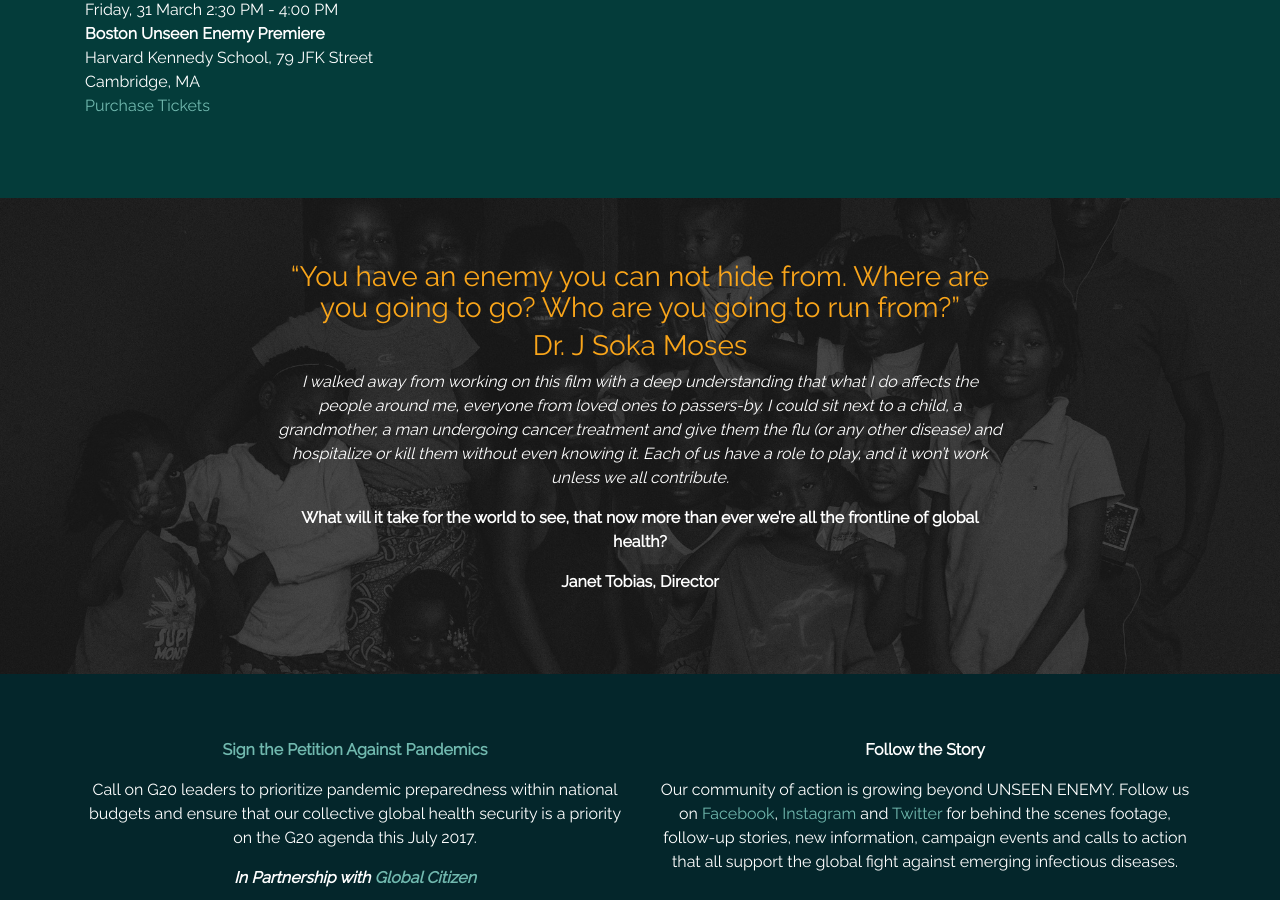
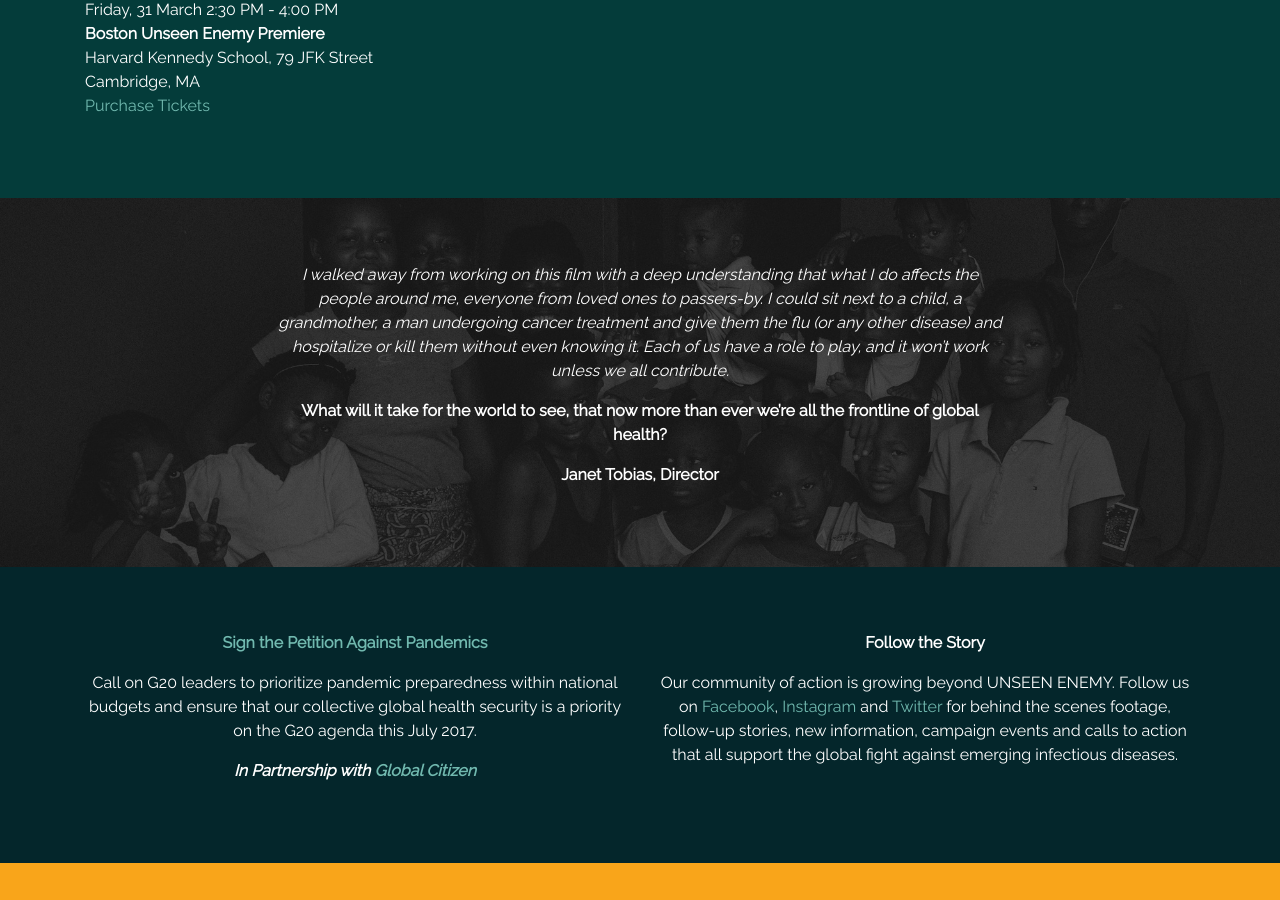
Before and after one commit to caseyg/takesallofus, a Jekyll site: the page built from index.md, in a window 1280 px wide and 900 px high, scrolled down 2722 px. Built offline with Jekyll 4.4.1, drawn with Linux system fonts in a browser that asks for light colours; nearby versions of some CDN libraries; comment, search, counter and statistics services are not loaded.

Commit message:
Updated Index

```diff
--- a/index.md
+++ b/index.md
@@ -119,8 +119,7 @@ OurCommunities:
   url:
   logo: "/uploads/nomoreepidemics.png"
 director:
-  pullquote-text: "### \"You have an enemy you can not hide from. Where are you going
-    to go? Who are you going to run from?” \n\n### Dr. J Soka Moses  \n\n  "
+  pullquote-text:
   content-text: "  \n\n*I walked away from working on this film with a deep understanding
     that what I do affects the people around me, everyone from loved ones to passers-by.
     I could sit next to a child, a grandmother, a man undergoing cancer treatment
```
